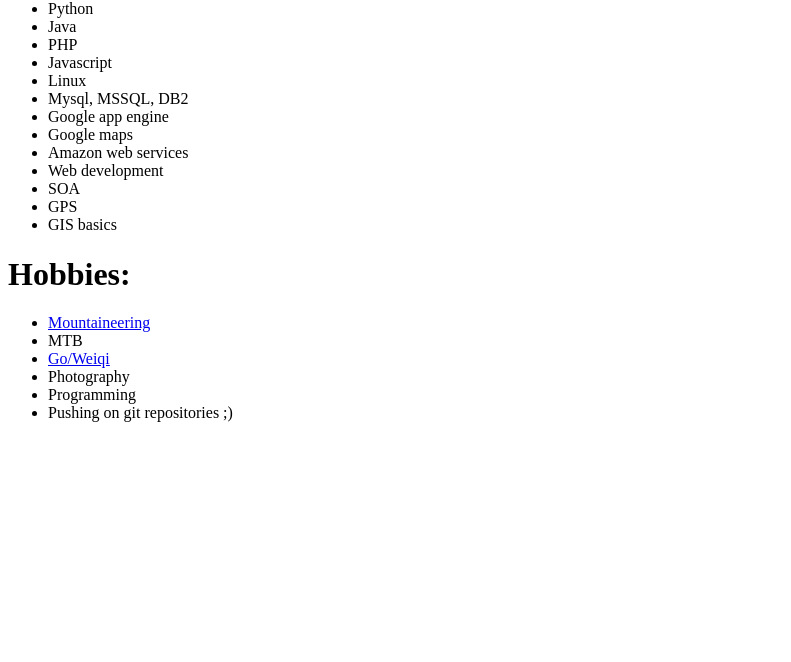
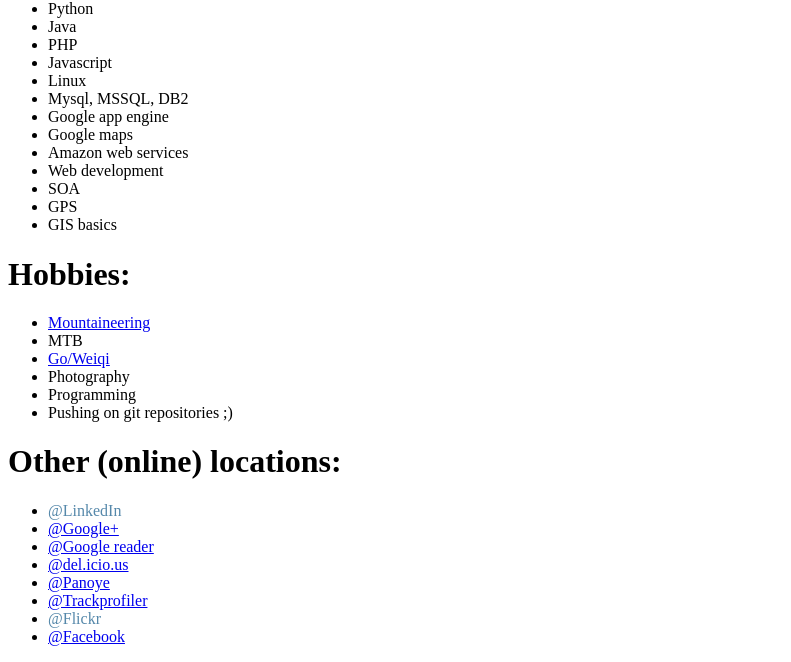
Before and after one commit to tkrajina/tkrajina.github.com, a plain HTML site: page index.html in a window 1280 px wide. Shown: the part 468-1130 px from the top of the page, without its empty margins (0-791 px from the left). Before the commit the page ends 906 px from the top, so only its background shows below. Drawn offline with Linux system fonts and the light colour scheme.

Commit message:
+ Other (online) locations

```diff
--- a/index.html
+++ b/index.html
@@ -49,5 +49,16 @@
 	<li/> Programming
 	<li/> Pushing on git repositories ;)
 </ul>
+<h1>Other (online) locations:</h1>
+<ul>
+	<li><a href="http://www.linkedin.com/in/tomokrajina" style="color: #5588aa; text-decoration: none;">@LinkedIn</a></li>
+	<li><a href="https://plus.google.com/110869297970297674875/about">@Google+</a></li>
+	<li><a href="http://www.google.com/reader/shared/04809888755701087877">@Google reader</a></li>
+	<li><a href="http://del.icio.us/puzz">@del.icio.us</a></li>
+	<li><a href="http://www.panoye.com/user/puzz">@Panoye</a></li>
+	<li><a href="http://www.trackprofiler.com/user:puzz">@Trackprofiler</a></li>
+	<li><a href="http://flickr.com/photos/tkrajina/" style="color: #5588aa; text-decoration: none;">@Flickr</a></li>
+	<li><a href="http://www.facebook.com/people/Tomo-Krajina/694122966">@Facebook</a></li>
+</ul>
 </body>
 </html>
```
